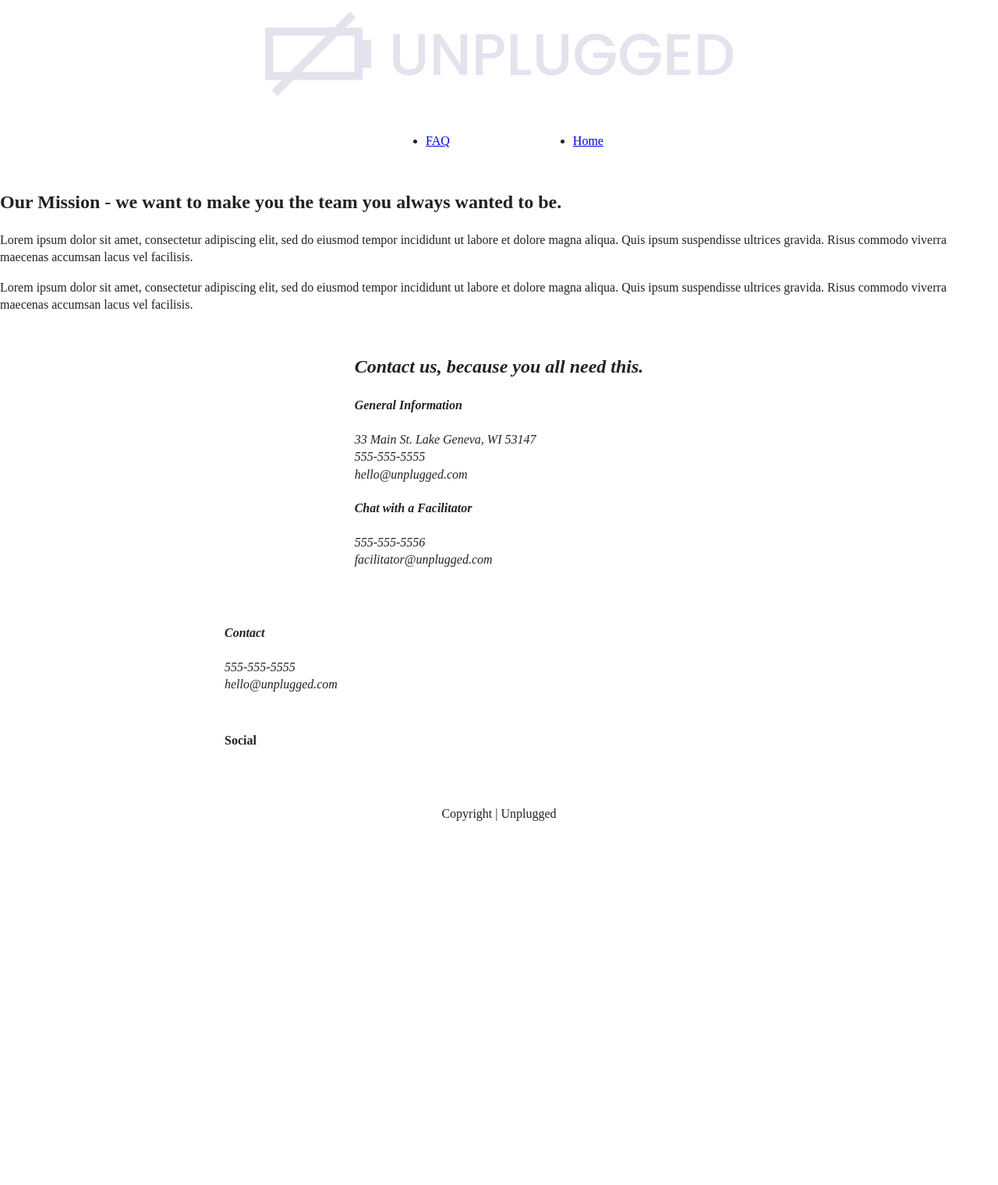
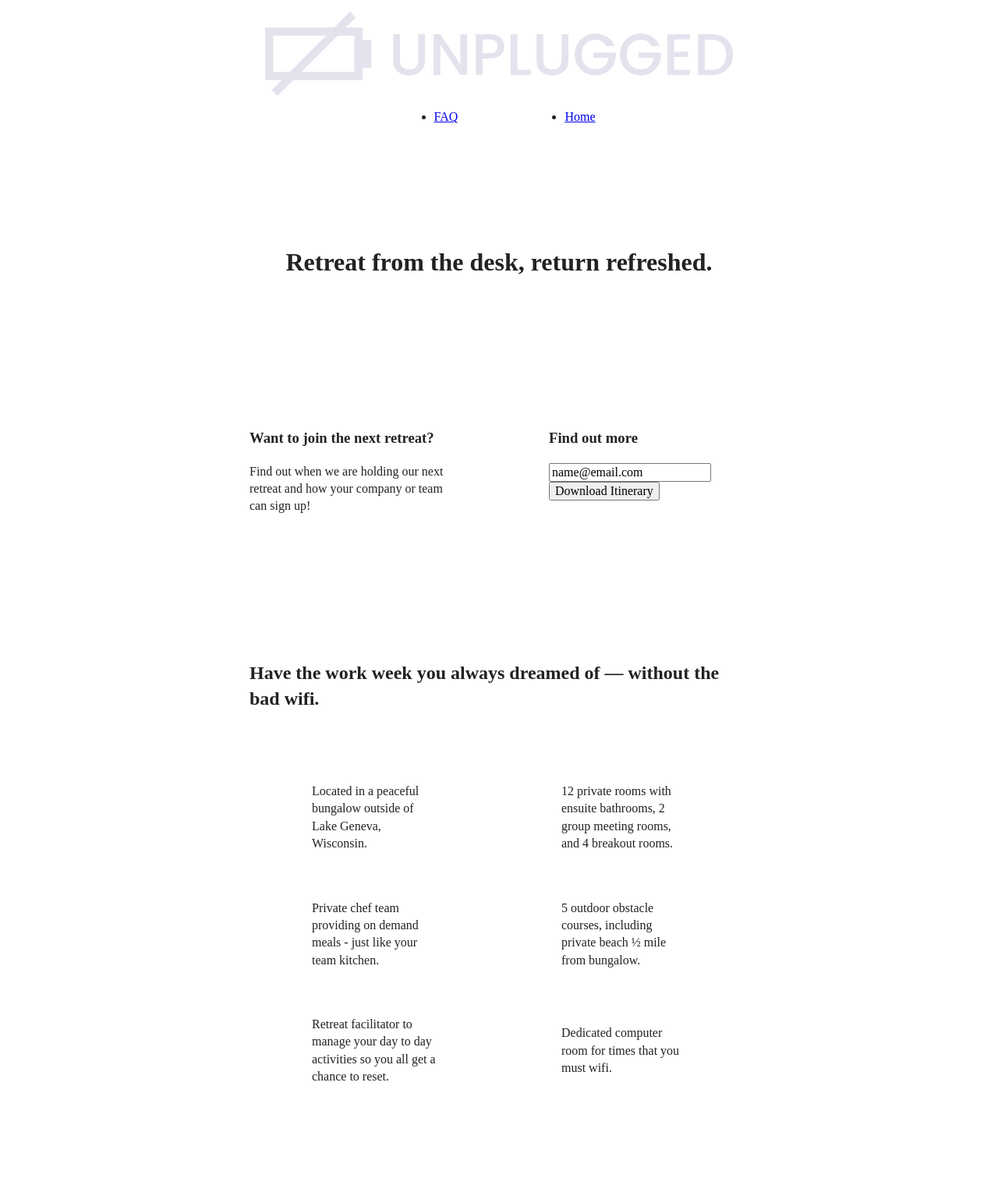
Before and after one commit to ejbrockway/unplugged-retreat, a website: page about/index.html in a window 1280 px wide. Shown: the top 1520 px of the page at 78% size. Before the commit the page ends 1055 px from the top, so only its background shows below. Drawn offline with Linux system fonts and the light colour scheme; files that its build step writes are made by us from their sources.

Commit message:
Index corrections and css

```diff
--- a/about/index.html
+++ b/about/index.html
@@ -42,52 +42,94 @@
 
   <main>
 
-    <section class="mission">
-      <div class="content-wrapper">
-        <div class="mission-content">
-          <h2> Our Mission - we want to make you the team you always wanted to be.</h2>
-          <p>
-            Lorem ipsum dolor sit amet, consectetur adipiscing elit, sed do eiusmod tempor incididunt ut labore et
-            dolore magna aliqua. Quis ipsum suspendisse ultrices gravida. Risus commodo viverra maecenas accumsan lacus
-            vel facilisis.
-          </p>
-          <p>
-            Lorem ipsum dolor sit amet, consectetur adipiscing elit, sed do eiusmod tempor incididunt ut labore et
-            dolore magna aliqua. Quis ipsum suspendisse ultrices gravida. Risus commodo viverra maecenas accumsan lacus
-            vel facilisis.
-          </p>
+      <section class="hero-area">
+        <div class="content-wrapper">
+          <h1>Retreat from the desk, return refreshed.</h1>
         </div>
-      </div>  <!--mission content wrapper ends-->
-    </section> <!--contact info-->
+      </section>
 
-    <section class="map">
-      <figure>
-      </figure>
-    </section>
+      <aside>
+        <div class="content-wrapper">
+          <div class="form-description">
+            <h3>Want to join the next retreat?</h3>
+            <p>
+              Find out when we are holding our next retreat and how your company or team can sign up!
+            </p>
+          </div>
+          <div class="form">
+            <h3>Find out more</h3>
+            <input type="text" name="name" value="name@email.com">
+            <input type="button" value="Download Itinerary">
+          </div>
+        </div> <!-- aside content wrapper ends -->
+      </aside>
 
-    <section class="contact-section">
-      <div class="content-wrapper">
-        <address class="contact-content">
-              <h2> Contact us, because you all need this. </h2>
+      <section class="features">
+        <div class="content-wrapper">
+          <h2>Have the work week you always dreamed of — without the bad wifi.</h2>
+          <div class="features-items">
+            <article>
+              <p class="fontawesome-icon">
+              </p>
+              <p class="features-item-description">
+                Located in a peaceful bungalow outside of Lake Geneva, Wisconsin.
+              </p>
+            </article>
+            <article>
+              <p class="fontawesome-icon">
+              </p>
+              <p class="features-item-description">
+                12 private rooms with ensuite bathrooms, 2 group meeting rooms, and 4 breakout rooms.
+              </p>
+            </article>
+            <article>
+              <p class="fontawesome-icon">
+              </p>
+              <p class="features-item-description">
+                Private chef team providing on demand meals - just like your team kitchen.
+              </p>
+            </article>
+            <article>
+              <p class="fontawesome-icon">
+              </p>
+              <p class="features-item-description">
+                5 outdoor obstacle courses, including private beach ½ mile from bungalow.
+              </p>
+            </article>
+            <article>
+              <p class="fontawesome-icon">
+              </p>
+              <p class="features-item-description">
+                Retreat facilitator to manage your day to day activities so you all get a chance to reset.
+              </p>
+            </article>
+            <article>
+              <p class="fontawesome-icon">
+              </p>
+              <p class="features-item-description">
+                Dedicated computer room for times that you must wifi.
+              </p>
+            </article>
+          </div>
+        </div>
+      </section>
 
+      <section class="reviews">
+        <div class="content-wrapper">
+          <h2>Be a better team in 5 days, like this one.</h2>
+          <article>
             <div>
-              <h4>General Information</h4>
+              <h3>LaCrue Bottling Co. October 2018</h3>
               <p>
-                33 Main St. Lake Geneva, WI 53147 <br>
-                555-555-5555<br>
-                hello@unplugged.com
+                Lorem ipsum dolor sit amet, consectetur adipiscing elit, sed do eiusmod tempor incididunt ut labore et
+                dolore magna aliqua. Ut enim ad minim veniam, quis nostrud exercitation ullamco laboris nisi ut aliquip
+                ex ea commodo consequat. Duis aute irure dolor in reprehenderit in voluptate velit esse cillum dolore eu
+                fugiat nulla pariatur.
               </p>
             </div>
-            <div>
-              <h4>Chat with a Facilitator</h4>
-              <p>
-                555-555-5556 <br>
-                facilitator@unplugged.com
-              </p>
-          </div>
-        </address> <!-- contact-content div ends -->
-      </div> <!-- Content wrapper ends-->
-    </section>
+          </article>
+        </div>
+      </section>
   </main> <!-- main wrapper -->
 
   <footer>
--- a/css /main.css
+++ b/css /main.css
@@ -354,15 +354,277 @@ aside {
    Modify as content requires.
    ========================================================================== */
 
-@media only screen and (min-width: 35em) {
-  /* Style adjustments for viewports that meet the condition */
+@media only screen and (min-width: 768px) {
+  /*Tablet styles here*/
+
+  /* General Styles*/
+  .content-wrapper {
+    max-width: 640px;
+    margin: 100px 0;
+  }
+
+  /* Header*/
+
+  header{
+    justify-content: space-around;
+    padding: 33px 0;
+  }
+
+  header .content-wrapper{
+    width:100%;
+    justify-content: space-between;
+  }
+
+  header nav {
+    width: 20%;
+  }
+
+  header nav ul{
+    justify-content: space-between;
+  }
+
+  .header-divider{
+    display: none;
+  }
+
+
+ /* Hero Area*/
+
+
+  /*aside*/
+
+  aside .content-wrapper {
+    margin: 50px 0;
+    display: flex;
+    justify-content:space-between;
+    flex-flow: row wrap;
+  }
+
+  aside .content-wrapper .form-description,
+  aside .content-wrapper .form {
+    width: 40%;
+    margin: 0;
+  }
+
+  /*Features*/
+
+  .features article {
+    display: flex;
+    justify-content: center;
+    align-items: center;
+    flex-flow: column wrap;
+    flex-basis: 50%;
+  }
+
+  .features .features-item-description {
+    width: 50%;
+  }
+
+
+  /*Reviews*/
+
+  .reviews article {
+    display: flex;
+    justify-content:space-between;
+  }
+
+  .reviews article div {
+    width: 49%;
+  }
+
+    /*Footer*/
+    footer .content-wrapper{
+      width: 65%;
+      margin: 100px 0;
+    }
+
+    footer-conent{
+      display: flex;
+      justify-content: space-between;
+      align-items: center;
+    }
+
+    footer .contact {
+      margin-bottom: 0;
+    }
+
+    footer .copyright {
+      width:;
+    }
+
+  /*===========================================================================
+      About page
+    ==========================================================================*/
+
+  .mission-content {
+    display: flex;
+    justify-content: space-between;
+    align-items: center;
+    padding-top: 20px;
+  }
+
+  .mission-content p{
+  width: 45%;
+}
+  .contact-section  .content-wrapper h2{
+    width: 80%;
+  }
+
+  .contact-content p {
+    display: flex;
+    justify-content: space-between;
+    align-items: flex-start;
+  }
+  /*========================================================================
+      FAQ page
+  ======================================================================= */
+
+  .faq .content-wrapper{
+
+    justify-content: space-space-between;
 }
 
-@media print,
-  (-webkit-min-device-pixel-ratio: 1.25),
-  (min-resolution: 1.25dppx),
-  (min-resolution: 120dpi) {
-  /* Style adjustments for high resolution devices */
+  .faq-content{
+  flex-basis: 40%;
+  }
+
+  .faq h2{
+  width: 100%;
+}
+
+
+@media only screen and (min-width: 1200px) {
+  /*Desktop Styles here*/
+
+  header{
+    padding: 15px 0;
+  }
+
+  header .content-wrapper{
+    display: flex;
+    justify-content: center;
+    align-items: center;
+    flex-flow: row wrap;
+    margin: 0;
+  }
+
+  .header-divider{
+    width: 100%;
+    height: 1px;
+    margin: 10px 0 20px 0;
+  }
+
+  header nav {
+    display: flex;
+    justify-content: space-around;
+    align-items: center;
+    flex-flow: row wrap;
+    width: 60%;
+  }
+
+  header nav ul{
+    display: flex;
+    justify-content: space-around;
+    width: 100%;
+  }
+
+/* Hero Area*/
+
+  .hero-area{
+  display: flex;
+  justify-content: center;
+  flex-flow: row wrap;
+  }
+
+  /*aside*/
+
+  aside {
+    display: flex;
+    justify-content: center;
+    align-items: center;
+    flex-flow: row wrap;
+  }
+
+  /*Features*/
+
+  .features {
+    display: flex;
+    justify-content: center;
+    flex-flow: row wrap;
+  }
+
+  .features h2 {
+    margin-bottom: 60px;
+  }
+
+  .features article {
+    width: 63%;
+    margin: 30px 0;
+  }
+
+  .features .features-items {
+    display: flex;
+    justify-content: center;
+    align-items: center;
+    flex-flow: row wrap;
+  }
+
+  .features p {
+    margin: 0;
+  }
+  /*Reviews*/
+
+  .reviews{
+    display: flex;
+    justify-content: center;
+    flex-flow: row wrap;
+  }
+
+  .reviews h2 {
+    margin-bottom: 40px;
+  }
+
+  .reviews h3 {
+    width: 55%;
+    margin: 20px 0;
+  }
+
+  /*===========================================================================
+      About page
+    ==========================================================================*/
+
+  .mission{
+    display: flex;
+    justify-content: center;
+    align-items: center;
+    flex-flow: row wrap;
+  }
+
+  .contact-section {
+    display: flex;
+    justify-content: center;
+    align-items: center;
+    flex-flow: row wrap;
+  }
+
+  .contact-content p {
+    margin: 0;
+  }
+  /*========================================================================
+      FAQ page
+  ======================================================================= */
+
+  .faq .content-wrapper{
+
+    justify-content: space-space-between;
+}
+
+  .faq-content{
+  flex-basis: 40%;
+  }
+
+.faq h2{
+  width: 100%;
 }
 
 /* ==========================================================================
```
